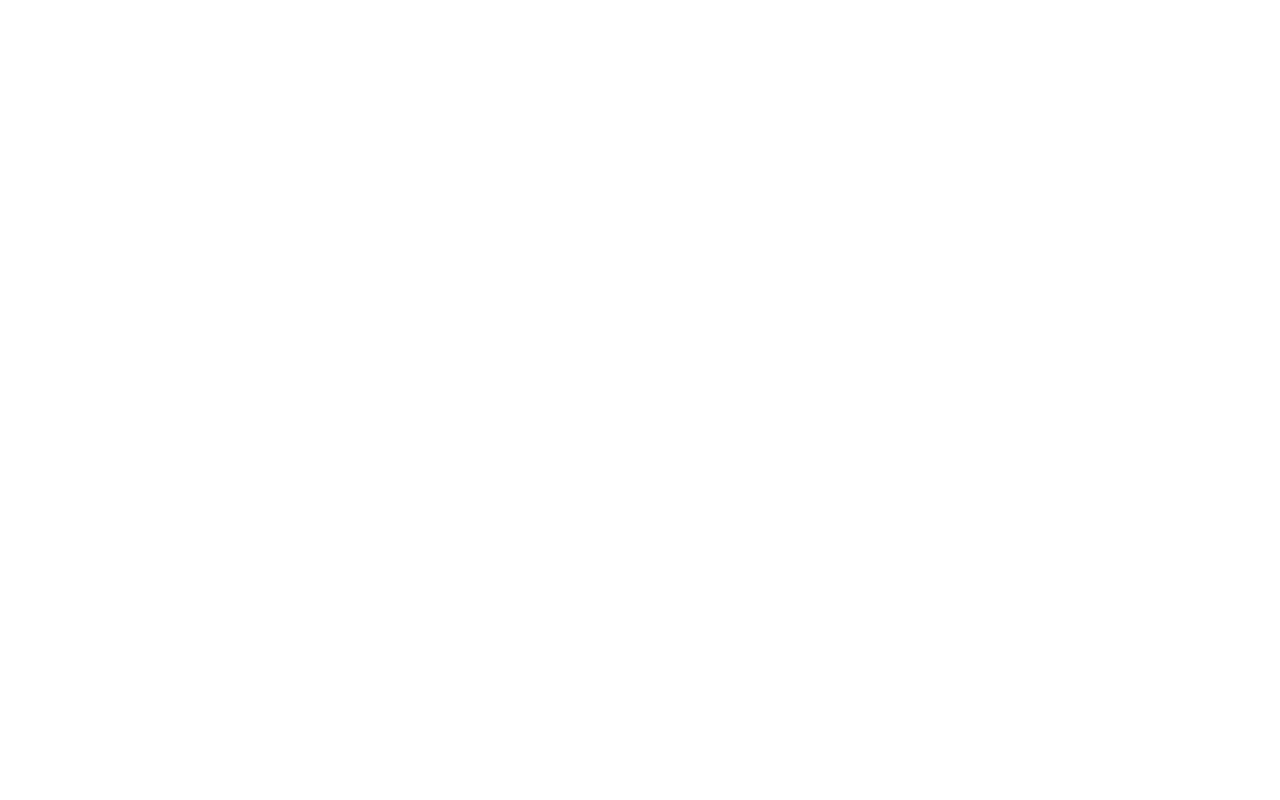
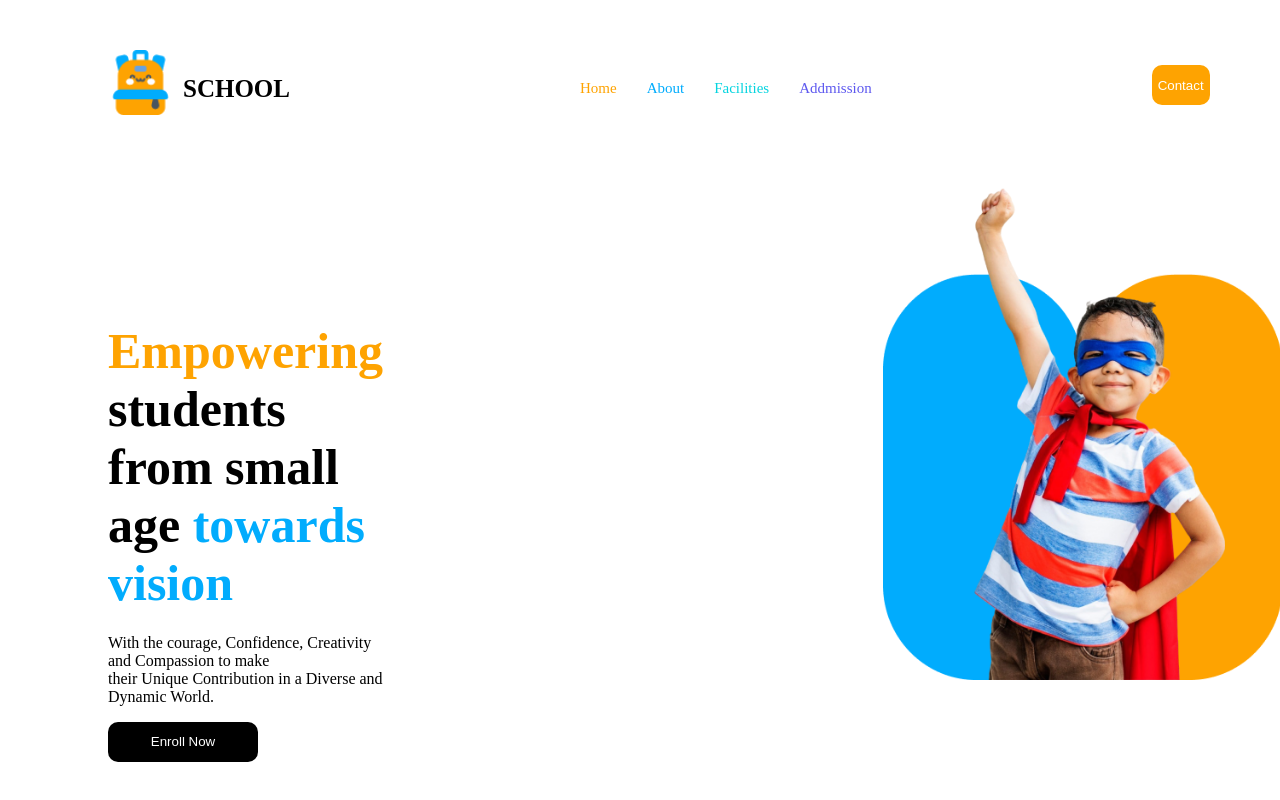
Before and after one commit to najmuln5/najmuln5-assignment-02, a plain HTML site: page index.html in a window 1280 px wide. Drawn offline with Linux system fonts and the light colour scheme.

Commit message:
header file added

```diff
--- a/index.html
+++ b/index.html
@@ -4,8 +4,48 @@
     <meta charset="UTF-8">
     <meta name="viewport" content="width=device-width, initial-scale=1.0">
     <title>Kid's Education</title>
+    <link rel="preconnect" href="https://fonts.googleapis.com">
+<link rel="preconnect" href="https://fonts.gstatic.com" crossorigin>
+<link href="https://fonts.googleapis.com/css2?family=Work+Sans:ital,wght@0,100..900;1,100..900&display=swap" rel="stylesheet">
+<link rel="stylesheet" href="style/blog.css">
 </head>
 <body>
+    <header>
+        <nav class="navbar flex">
+
+                <img class="image" src="assets/logo.png" alt="">
+                <h3 class="titlee">SCHOOL</h3>
+
+                <ul class="nav-link flex">
+                    <li class="nav-item"><a href="" class="nav-link-1">Home</a></li>
+                    <li class="nav-item"><a href="" class="nav-link-2">About</a></li>
+                    <li class="nav-item"><a href="" class="nav-link-3">Facilities</a></li>
+                    <li class="nav-item"> <a href="" class="nav-link-4">Addmission</a></li>
+                </ul>
+                <button class="btn-primary ">Contact</button>
+
+
+
+        </nav>
+
+        <div class="banner">
+            <div class="bannr">
+        <h2 class="banner-title"> <span class="color">Empowering</span> <br>
+            students from small <br> age <span class="color2">towards vision</span></h2>
+            <p class="banner-description">With the courage, Confidence, Creativity and Compassion to make <br> their Unique Contribution in a Diverse and Dynamic World.</p>
+            <button class="btn-2">Enroll Now</button>
+        </div>
+            <div>
+                <img class="imgee" src="assets/hero-kids.png" alt="">
+            </div>
+        </div>
+    </header>
+    <main>
+
+    </main>
+    <footer>
+
+    </footer>
 
 </body>
 </html>
--- a/style/blog.css
+++ b/style/blog.css
@@ -0,0 +1,123 @@
+
+
+.work-sans-
+{
+ font-family: "Work Sans", serif;
+ font-optical-sizing: auto;
+ font-weight: normal;
+ font-style: normal;
+ }
+
+.image{
+    width: 65px;
+    height: 65px;
+    padding-right: 10px;
+}
+.titlee{
+    width: 130px;
+    height: 30px;
+    font-size: 25px;
+}
+ .navbar{
+    margin-top: 50px;
+   margin-right: 100px;
+   margin-left: 100px;
+
+ }
+
+ .flex {
+    display: flex;
+    margin-top: 50px;
+
+
+ }
+ .nav-link{
+    list-style: none;
+    margin-left: 250px;
+    margin-right: 250px;
+    margin-top: 30px;
+    font-size: 15px;
+
+
+
+ }
+
+
+
+
+
+ .nav-link-1{
+    padding-right: 30px;
+    text-decoration: none;
+    color: #FEA301;
+
+
+
+
+ }
+ .nav-link-2{
+    padding-right: 30px;
+    text-decoration: none;
+    color: #01ACFD;
+
+
+ }
+ .nav-link-3{
+    padding-right: 30px;
+    text-decoration: none;
+    color: #05D4DF;
+
+ }
+ .nav-link-4{
+    padding-right: 30px;
+    text-decoration: none;
+    color: #5D58EF;
+
+ }
+ .btn-primary{
+    margin-top: 15px;
+    width:200px;
+    height: 40px;
+    color: white;
+    background-color: #FEA301;
+    border: none;
+    border-radius: 10px;
+
+ }
+
+.banner{
+    display: flex;
+    margin-left: 100px;
+    margin-right: 100px;
+}
+.bannr{
+    margin-top: 150px;
+}
+.banner-title{
+    font-weight: bold;
+    font-size: 50px;
+    margin-bottom: 22px;
+}
+.color{
+    color: #FEA301;
+}
+.color2{
+    color: #01ACFD;
+}
+.banner-description{
+
+}
+.btn-2{
+    color: white;
+    background-color: black;
+    width: 150px;
+    height: 40px;
+    border: none;
+    border-radius: 10px;
+}
+.imgee{
+    width: 400px;
+    height: 500px;
+    margin-top: 50px;
+    padding-left: 500px;
+}
```
Also changed, not shown: assets/bg.png (added), assets/dribble.png (added), assets/elementary.png (added), assets/fb.png (added), assets/google+.png (added), assets/hero-kids.png (added), assets/kinder.png (added), assets/logo.png (added), assets/middle.png (added), assets/story-1.png (added), assets/story-2.png (added), assets/story-3.png (added), assets/story-4.png (added), assets/story-5.png (added), 1 more files.
